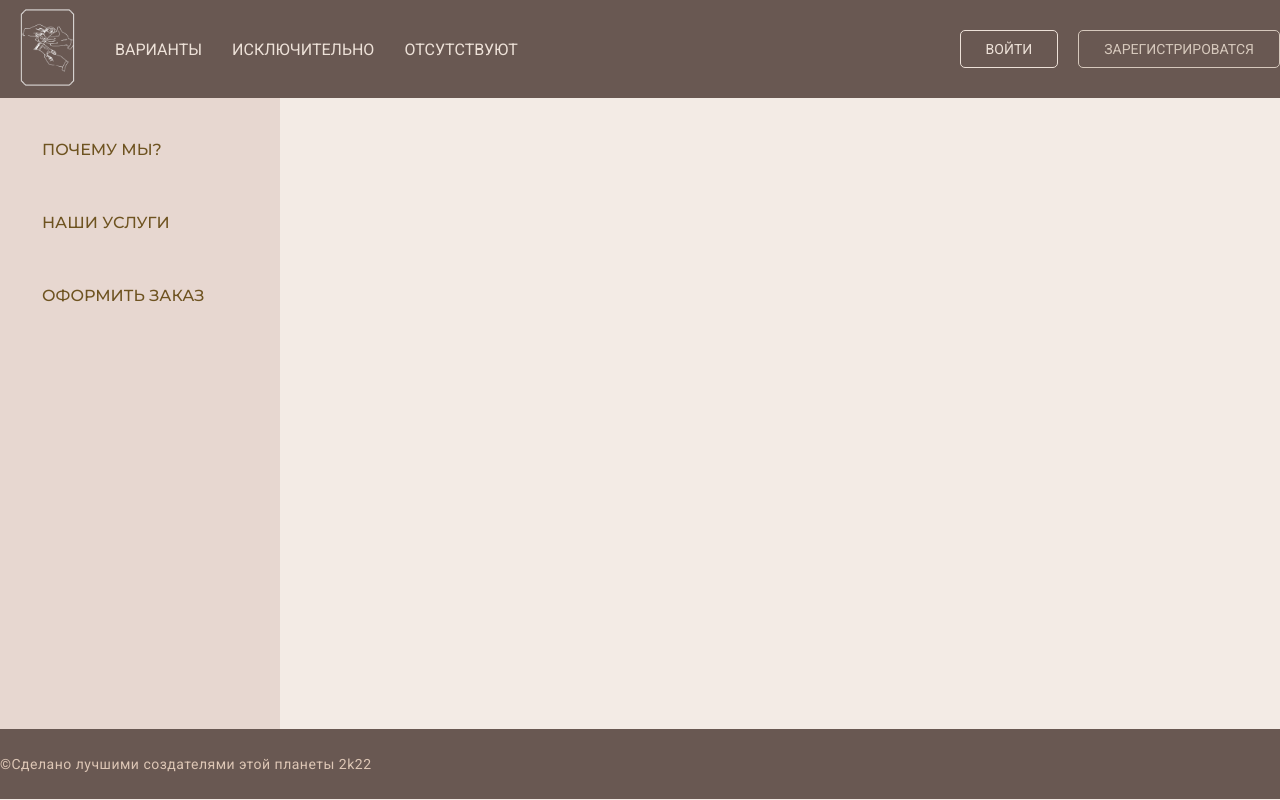
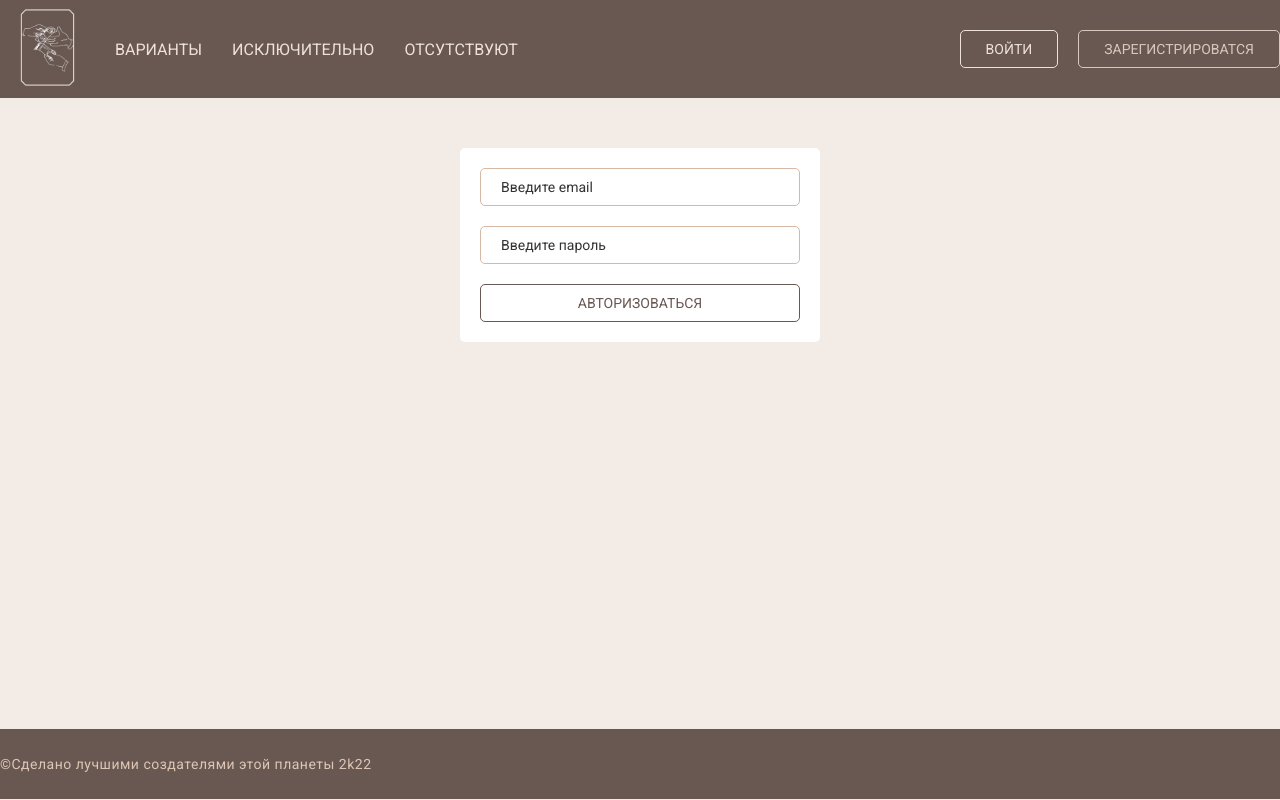
Before and after one commit to OOO-Obnal/obnal, a React (Create React App) app: page /auth in a window 1280 px wide. Built offline with nearby package versions, Linux system fonts and the light colour scheme; data requests are answered from the project's data file.

Commit message:
Авторизация

```diff
--- a/src/App.tsx
+++ b/src/App.tsx
@@ -2,6 +2,7 @@ import React from "react";
 import { Routes, Route } from "react-router-dom";
 import Footer from "./components/Footer";
 import Header from "./components/Header";
+import Authorization from "./pages/Authorization";
 import Main from "./pages/Main";
 import Registration from "./pages/Registration";
 
@@ -11,6 +12,7 @@ const App = () => {
       <Header />
       <Routes>
         <Route path="/reg" element={<Registration />} />
+        <Route path="/auth" element={<Authorization />} />
         <Route path="*" element={<Main />} />
       </Routes>
       <Footer />
--- a/src/components/Header/index.tsx
+++ b/src/components/Header/index.tsx
@@ -1,10 +1,12 @@
 import React from "react";
-import { Link } from "react-router-dom";
+import { Link, useNavigate } from "react-router-dom";
 import logo from "../../assets/img/logo.png";
 import Button from "../UI/Button";
 import "./Header.scss";
 
 const Header = () => {
+  let navigate = useNavigate();
+
   return (
     <header className="header">
       <div className="container">
@@ -24,8 +26,16 @@ const Header = () => {
             </li>
           </ul>
           <div className="header__buttons">
-            <Button text="Войти" type="dark" />
-            <Button text="Зарегистрироватся" type="dark-secondary" />
+            <Button
+              text="Войти"
+              type="dark"
+              onClick={() => navigate("/auth")}
+            />
+            <Button
+              text="Зарегистрироватся"
+              type="dark-secondary"
+              onClick={() => navigate("/reg")}
+            />
           </div>
         </div>
       </div>
--- a/src/index.scss
+++ b/src/index.scss
@@ -45,6 +45,38 @@ body {
       background-color: rgba(252, 0, 0, 0.3);
       border-radius: 5px;
       color: #ac2d2d;
+      text-align: center;
+    }
+  }
+}
+
+//authorization
+
+.authorization {
+  min-height: calc(100vh - 169px);
+  padding-top: 50px;
+
+  &__wrapper {
+    display: flex;
+    justify-content: center;
+    align-items: center;
+  }
+
+  &__form {
+    width: 360px;
+    padding: 20px;
+    border-radius: 5px;
+    background-color: #fff;
+    display: flex;
+    flex-direction: column;
+    gap: 20px 0;
+
+    &-error {
+      padding: 10px;
+      background-color: rgba(252, 0, 0, 0.3);
+      border-radius: 5px;
+      color: #ac2d2d;
+      text-align: center;
     }
   }
 }
--- /dev/null
+++ b/src/pages/Authorization.tsx
@@ -0,0 +1,77 @@
+import React, { ChangeEvent, useState } from "react";
+import { useNavigate } from "react-router-dom";
+import Button from "../components/UI/Button";
+import Input from "../components/UI/Input";
+import { userAPI } from "../services/UserService";
+
+const Authorization = () => {
+  const { data: users, isError, isFetching } = userAPI.useGetUsersQuery();
+
+  let navigate = useNavigate();
+
+  const [email, setEmail] = useState("");
+  const [password, setPassword] = useState("");
+
+  const [authError, setAuthError] = useState(false);
+
+  const onUserAuth = () => {
+    const user = users?.filter((user) => user.email === email)[0];
+
+    if (user) {
+      if (user.password === password) {
+        alert("Вы авторизованы");
+        navigate("/");
+      } else {
+        setAuthError(true);
+      }
+    } else {
+      setAuthError(true);
+    }
+  };
+
+  return (
+    <div className="authorization">
+      <div className="container">
+        <div className="authorization__wrapper">
+          <div className="authorization__form">
+            {authError && (
+              <div className="authorization__form-error">
+                Ошибка: неверный email или пароль
+              </div>
+            )}
+            {isError && (
+              <div className="authorization__form-error">
+                Ошибка: ошибка при отправке данных
+              </div>
+            )}
+            <Input
+              type="text"
+              placeholder="Введите email"
+              variant="dark-outlined"
+              onChange={(e: ChangeEvent<HTMLInputElement>) =>
+                setEmail(e.target.value)
+              }
+              value={email}
+            />
+            <Input
+              type="text"
+              placeholder="Введите пароль"
+              variant="dark-outlined"
+              onChange={(e: ChangeEvent<HTMLInputElement>) =>
+                setPassword(e.target.value)
+              }
+              value={password}
+            />
+            <Button
+              text={isFetching ? "Авторизация..." : "Авторизоваться"}
+              type="light"
+              onClick={onUserAuth}
+            />
+          </div>
+        </div>
+      </div>
+    </div>
+  );
+};
+
+export default Authorization;
```
